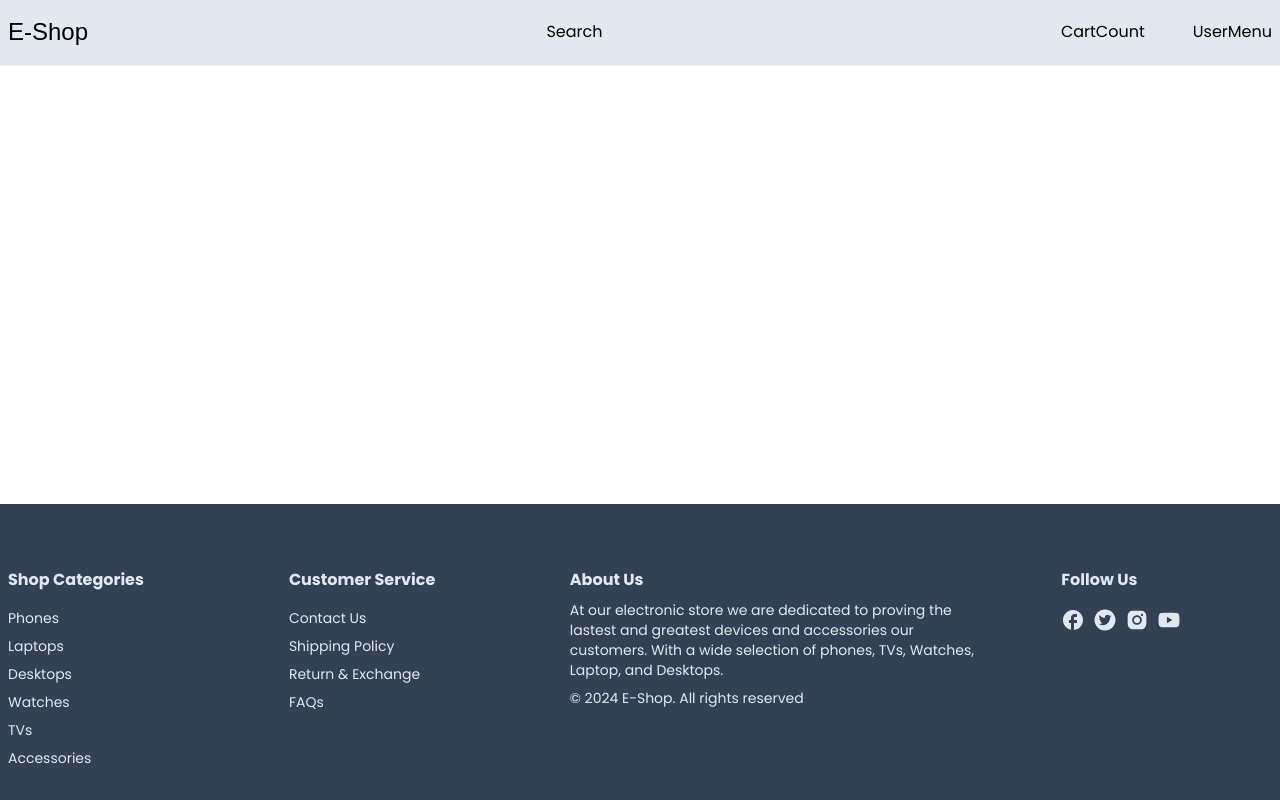
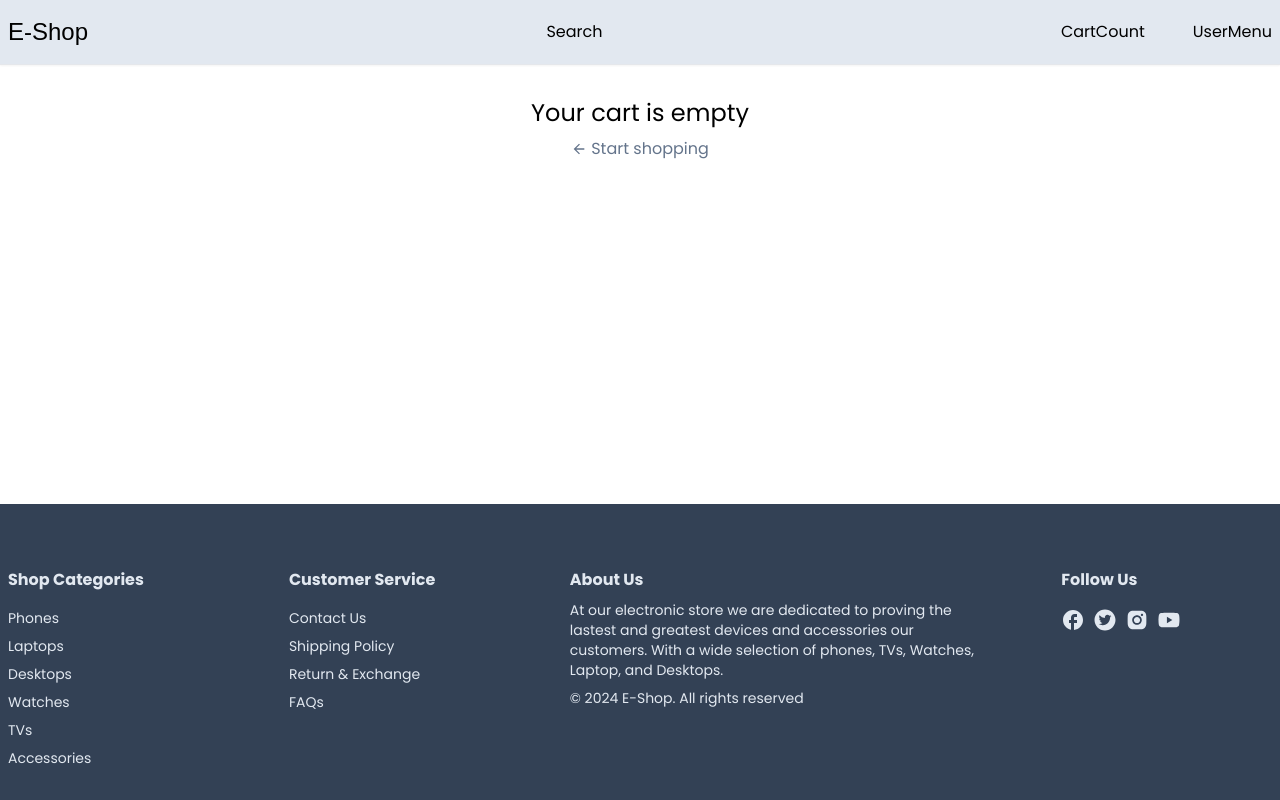
Before and after one commit to Elijahlekomo/E-SHOP, a Next.js app: page /cart in a window 1280 px wide. Built offline with nearby package versions, Linux system fonts and the light colour scheme; a web font is replaced by a local one.

Commit message:
Added new file CartClient

```diff
--- a/app/cart/CartClient.tsx
+++ b/app/cart/CartClient.tsx
@@ -0,0 +1,54 @@
+"use client";
+
+import { useCart } from "@/hooks/useCart";
+import Link from "next/link";
+import { MdArrowBack } from "react-icons/md";
+import Heading from "../product/[productId]/Heading";
+
+const CartClient = () => {
+  const { cartProducts } = useCart();
+
+  if (!cartProducts || cartProducts.length === 0) {
+    return (
+      <div className="flex flex-col items-center">
+        <div className="text-2xl">Your cart is empty</div>
+        <div>
+          <Link
+            href={"/"}
+            className="text-slate-500 flex items-center gap-1 mt-2"
+          >
+            <MdArrowBack />
+            <span>Start shopping</span>
+          </Link>
+        </div>
+      </div>
+    );
+  }
+
+  return (
+    <div>
+      <p>House</p>
+      <Heading title="Shopping Cart" center />
+      <div
+        className="grid
+            grid-cola-5
+            text-xs
+            gap-4
+            pb-2
+            items-center"
+      >
+        <div
+          className="col-span-2
+                justify-self-start"
+        >
+          PRODUCT
+        </div>
+        <div className="justify-self-center">PRICE</div>
+        <div className="justify-self-center">QUANTITY</div>
+        <div className="justify-self-end">TOTAL</div>
+      </div>
+    </div>
+  );
+};
+
+export default CartClient;
--- a/app/cart/page.tsx
+++ b/app/cart/page.tsx
@@ -1,7 +1,14 @@
+import Container from "../components/Container";
+import CartClient from "./CartClient";
+
 const Cart = () => {
-    return  <div className="pt-8">
-        {/* <Container></Container>         */}
-    </div>;
-}
+  return (
+    <div className="pt-8">
+      <Container>
+        <CartClient />
+      </Container>
+    </div>
+  );
+};
 
 export default Cart;
```
